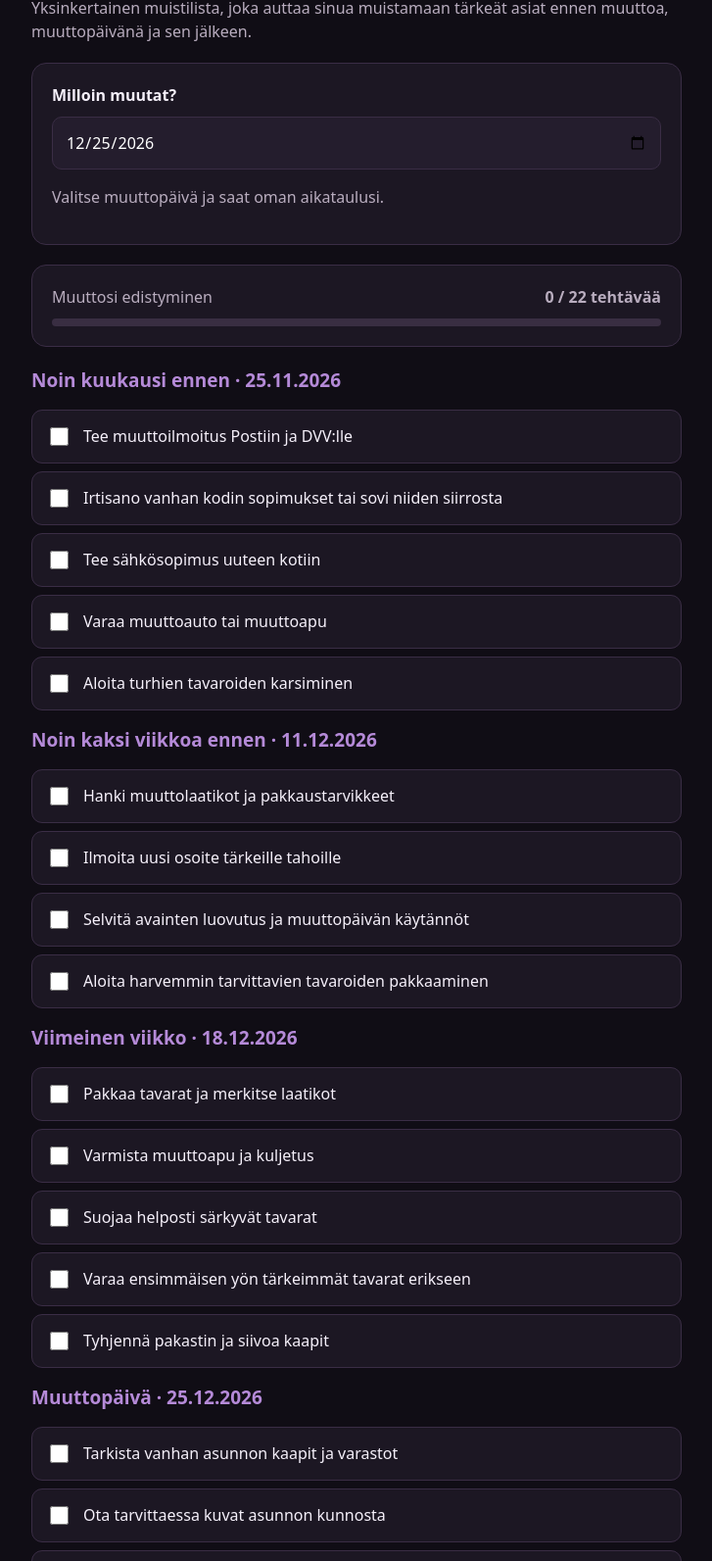
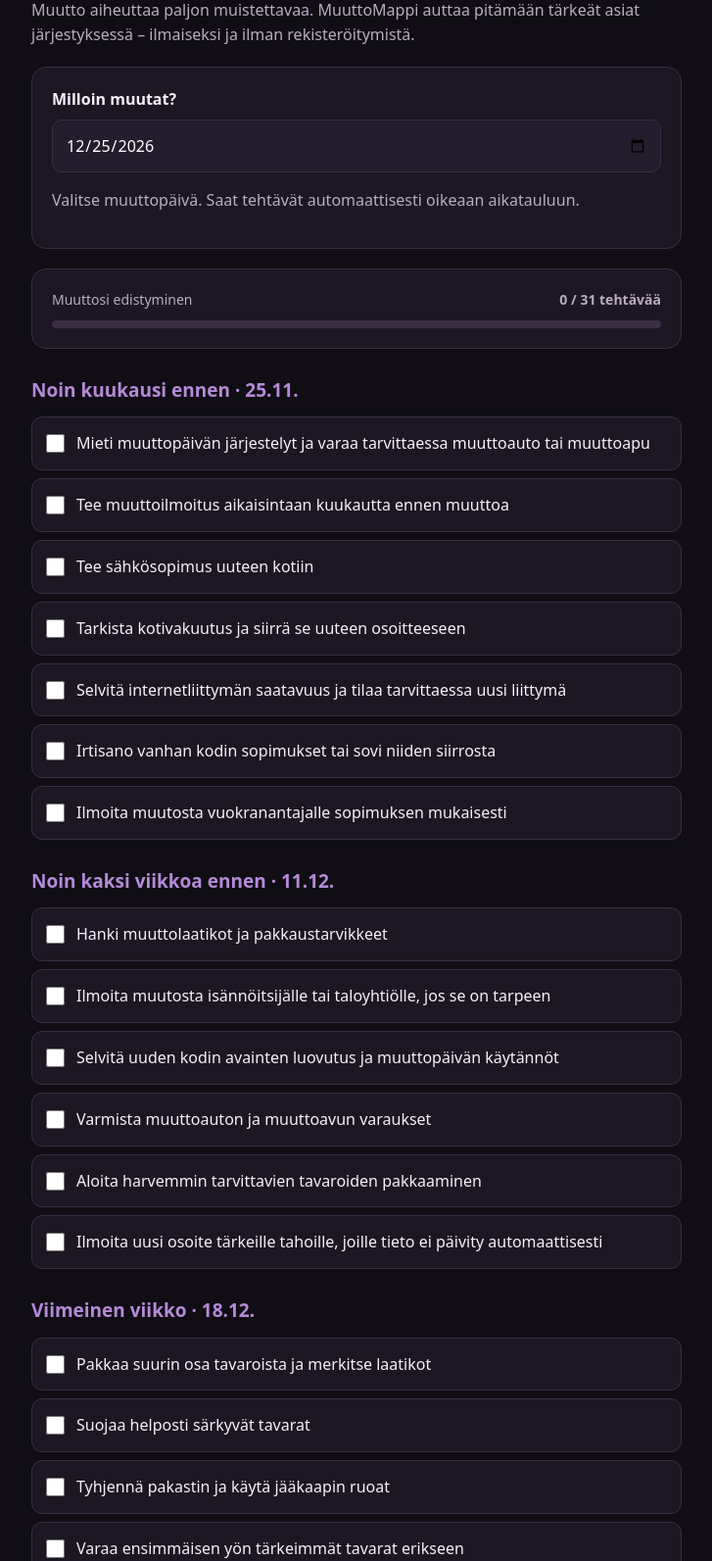
Before and after one commit to MuuttoMappi/MuuttoMappi, a plain HTML site: page index.html in a window 1280 px wide. Shown: the part 168-1761 px from the top of the page at 98% size, without its empty margins (276-1003 px from the left). Drawn offline with Linux system fonts and the light colour scheme.

Commit message:
Update index.html

```diff
--- a/index.html
+++ b/index.html
@@ -4,301 +4,175 @@
 <head>
 <meta charset="UTF-8">
 <meta name="viewport" content="width=device-width, initial-scale=1">
-<title>MuuttoMappi – Muuton muistilista</title>
+<meta name="theme-color" content="#100d15">
+<meta name="description" content="Ilmainen muuttajan muistilista. Valitse muuttopäivä ja näe mitä kannattaa tehdä ennen muuttoa, muuttopäivänä ja sen jälkeen.">
+<title>MuuttoMappi – Muuttajan muistilista</title>
 <style>
-:root {
-  --bg:#100d15;
-  --panel:#1c1723;
-  --purple:#b58ad8;
-  --text:#f5f0fa;
-  --muted:#b9adbf;
-  --line:#3a2d45;
-}
-* {box-sizing:border-box}
-body {
-  margin:0;
-  background:var(--bg);
-  color:var(--text);
-  font:16px/1.5 system-ui,sans-serif;
-}
-main {
-  max-width:700px;
-  margin:auto;
-  padding:30px 18px 50px;
-}
-.brand {
-  color:var(--purple);
-  font-size:13px;
-  font-weight:bold;
-  letter-spacing:3px;
-}
-h1 {
-  font-size:38px;
-  line-height:1.1;
-  margin:15px 0;
-}
-.lead,.hint {color:var(--muted)}
-.panel {
-  background:var(--panel);
-  border:1px solid var(--line);
-  border-radius:15px;
-  padding:20px;
-  margin:20px 0;
-}
-input[type=date] {
-  display:block;
-  width:100%;
-  padding:13px;
-  margin-top:10px;
-  background:#241d2d;
-  color:white;
-  border:1px solid var(--line);
-  border-radius:10px;
-  font:inherit;
-}
-.progress {
-  height:8px;
-  background:#392e42;
-  border-radius:20px;
-  overflow:hidden;
-}
-#fill {
-  height:100%;
-  width:0;
-  background:var(--purple);
-}
-.progressline {
-  display:flex;
-  justify-content:space-between;
-  color:var(--muted);
-  margin-bottom:10px;
-}
-h2 {
-  color:var(--purple);
-  font-size:19px;
-}
-.task {
-  display:flex;
-  gap:12px;
-  align-items:flex-start;
-  padding:14px;
-  margin:8px 0;
-  background:var(--panel);
-  border:1px solid var(--line);
-  border-radius:11px;
-}
-.task input {
-  width:19px;
-  height:19px;
-  accent-color:var(--purple);
-}
-.task.done span {
-  text-decoration:line-through;
-  color:var(--muted);
-}
-.links a {
-  display:block;
-  padding:13px;
-  margin:9px 0;
-  color:white;
-  background:#241d2d;
-  border:1px solid var(--line);
-  border-radius:10px;
-  text-decoration:none;
-}
-button {
-  padding:10px 15px;
-  color:white;
-  background:#241d2d;
-  border:1px solid var(--line);
-  border-radius:9px;
-}
-footer {
-  text-align:center;
-  color:var(--muted);
-  font-size:12px;
-  margin-top:35px;
-}
+:root{--bg:#100d15;--panel:#1c1723;--purple:#b58ad8;--text:#f5f0fa;--muted:#b9adbf;--line:#3a2d45}
+*{box-sizing:border-box}
+body{margin:0;background:var(--bg);color:var(--text);font:16px/1.55 system-ui,sans-serif}
+main{max-width:700px;margin:auto;padding:30px 18px 55px}
+.brand{color:var(--purple);font-size:13px;font-weight:bold;letter-spacing:3px}
+h1{font-size:38px;line-height:1.12;margin:15px 0}
+h2{color:var(--purple);font-size:19px;margin:0 0 12px}
+.lead,.hint,.small{color:var(--muted)}
+.panel{background:var(--panel);border:1px solid var(--line);border-radius:15px;padding:20px;margin:20px 0}
+input[type=date]{width:100%;padding:13px;margin-top:8px;background:#241d2d;color:white;border:1px solid var(--line);border-radius:10px;font:inherit}
+.progressline{display:flex;justify-content:space-between;gap:10px;color:var(--muted);margin-bottom:10px;font-size:14px}
+.progress{height:8px;background:#392e42;border-radius:20px;overflow:hidden}
+#fill{height:100%;width:0;background:var(--purple);transition:width .2s}
+.group{margin:28px 0}
+.group-date{font-size:13px;color:var(--muted);font-weight:normal}
+.task{display:flex;gap:12px;align-items:flex-start;padding:14px;margin:8px 0;background:var(--panel);border:1px solid var(--line);border-radius:11px;cursor:pointer}
+.task input{width:19px;height:19px;flex:0 0 auto;margin:3px 0 0;accent-color:var(--purple)}
+.task span{flex:1}
+.task.done span{text-decoration:line-through;color:var(--muted)}
+.links a{display:block;padding:13px;margin:9px 0;color:white;background:#241d2d;border:1px solid var(--line);border-radius:10px;text-decoration:none}
+.links a:hover{border-color:var(--purple)}
+button{padding:10px 15px;color:white;background:#241d2d;border:1px solid var(--line);border-radius:9px;font:inherit;cursor:pointer}
+.actions{text-align:right;margin-top:20px}
+footer{text-align:center;color:var(--muted);font-size:12px;margin-top:38px}
 </style>
 </head>
 <body>
 <main>
-
 <div class="brand">MUUTTOMAPPI</div>
-
 <h1>Muutto mielessä?<br>Muista nämä.</h1>
-
-<p class="lead">
-Yksinkertainen muistilista, joka auttaa sinua
-muistamaan tärkeät asiat ennen muuttoa,
-muuttopäivänä ja sen jälkeen.
-</p>
+<p class="lead">Muutto aiheuttaa paljon muistettavaa. MuuttoMappi auttaa pitämään tärkeät asiat järjestyksessä – ilmaiseksi ja ilman rekisteröitymistä.</p>
 
 <section class="panel">
-<label for="date"><strong>Milloin muutat?</strong></label>
+<strong>Milloin muutat?</strong>
 <input type="date" id="date">
-<p class="hint">Valitse muuttopäivä ja saat oman aikataulusi.</p>
+<p class="hint">Valitse muuttopäivä. Saat tehtävät automaattisesti oikeaan aikatauluun.</p>
 </section>
 
 <section class="panel">
-<div class="progressline">
-<span>Muuttosi edistyminen</span>
-<strong id="count">0 / 0</strong>
-</div>
-<div class="progress">
-<div id="fill"></div>
-</div>
+<div class="progressline"><span>Muuttosi edistyminen</span><strong id="count">0 / 0</strong></div>
+<div class="progress"><div id="fill"></div></div>
 </section>
 
 <div id="tasks"></div>
 
-<section>
+<section class="group">
 <h2>Hyödylliset palvelut</h2>
 <div class="links">
-<a href="https://www.posti.fi/henkiloille/muuttoilmoitus" target="_blank">Posti – muuttoilmoitus ↗</a>
-<a href="https://dvv.fi/muutto" target="_blank">Digi- ja väestötietovirasto ↗</a>
-<a href="https://www.suomi.fi/" target="_blank">Suomi.fi ↗</a>
+<a href="https://www.posti.fi/muuttaminen/muuttoilmoitus" target="_blank" rel="noopener">Posti – tee muuttoilmoitus ↗</a>
+<a href="https://www.suomi.fi/kansalaiselle/muuttaminen-ja-matkustaminen/muuttaminen/opas/muuttoilmoitus/nain-teet-muuttoilmoituksen" target="_blank" rel="noopener">Suomi.fi – muuttoilmoituksen ohjeet ↗</a>
+<a href="https://dvv.fi/muutto" target="_blank" rel="noopener">DVV – tietoa muuttamisesta ↗</a>
 </div>
 </section>
 
-<button onclick="resetTasks()">Nollaa rastit</button>
-
+<p class="small">Muistilista on yleisluontoinen. Kaikki tehtävät eivät koske jokaista muuttajaa. Tarkista omat sopimuksesi ja viranomaisohjeet.</p>
+<div class="actions"><button onclick="resetTasks()">Nollaa rastit</button></div>
 <footer>MuuttoMappi · Maksuton muuttajan muistilista</footer>
-
 </main>
 
 <script>
-const groups = [
-{
-title:"Noin kuukausi ennen",
-days:30,
-items:[
-"Tee muuttoilmoitus Postiin ja DVV:lle",
+const groups=[
+{title:"Noin kuukausi ennen",days:30,items:[
+"Mieti muuttopäivän järjestelyt ja varaa tarvittaessa muuttoauto tai muuttoapu",
+"Tee muuttoilmoitus aikaisintaan kuukautta ennen muuttoa",
+"Tee sähkösopimus uuteen kotiin",
+"Tarkista kotivakuutus ja siirrä se uuteen osoitteeseen",
+"Selvitä internetliittymän saatavuus ja tilaa tarvittaessa uusi liittymä",
 "Irtisano vanhan kodin sopimukset tai sovi niiden siirrosta",
-"Tee sähkösopimus uuteen kotiin",
-"Varaa muuttoauto tai muuttoapu",
-"Aloita turhien tavaroiden karsiminen"
-]
-},
-{
-title:"Noin kaksi viikkoa ennen",
-days:14,
-items:[
+"Ilmoita muutosta vuokranantajalle sopimuksen mukaisesti"
+]},
+{title:"Noin kaksi viikkoa ennen",days:14,items:[
 "Hanki muuttolaatikot ja pakkaustarvikkeet",
-"Ilmoita uusi osoite tärkeille tahoille",
-"Selvitä avainten luovutus ja muuttopäivän käytännöt",
-"Aloita harvemmin tarvittavien tavaroiden pakkaaminen"
-]
-},
-{
-title:"Viimeinen viikko",
-days:7,
-items:[
-"Pakkaa tavarat ja merkitse laatikot",
-"Varmista muuttoapu ja kuljetus",
+"Ilmoita muutosta isännöitsijälle tai taloyhtiölle, jos se on tarpeen",
+"Selvitä uuden kodin avainten luovutus ja muuttopäivän käytännöt",
+"Varmista muuttoauton ja muuttoavun varaukset",
+"Aloita harvemmin tarvittavien tavaroiden pakkaaminen",
+"Ilmoita uusi osoite tärkeille tahoille, joille tieto ei päivity automaattisesti"
+]},
+{title:"Viimeinen viikko",days:7,items:[
+"Pakkaa suurin osa tavaroista ja merkitse laatikot",
 "Suojaa helposti särkyvät tavarat",
+"Tyhjennä pakastin ja käytä jääkaapin ruoat",
 "Varaa ensimmäisen yön tärkeimmät tavarat erikseen",
-"Tyhjennä pakastin ja siivoa kaapit"
-]
-},
-{
-title:"Muuttopäivä",
-days:0,
-items:[
-"Tarkista vanhan asunnon kaapit ja varastot",
-"Ota tarvittaessa kuvat asunnon kunnosta",
+"Varmista avainten luovutuksen ja vanhan asunnon siivouksen järjestelyt",
+"Varmista, että muuttoilmoitus on tehty viimeistään viikon kuluessa muutosta"
+]},
+{title:"Muuttopäivä",days:0,items:[
+"Tarkista kaikki kaapit, varastot ja muut tilat ennen lähtöä",
+"Kirjaa vesi- ja sähkömittarien lukemat, jos niitä käytetään",
+"Ota kuvat vanhan asunnon kunnosta tarvittaessa",
+"Siivoa vanha asunto sovitun mukaisesti",
 "Palauta vanhan asunnon avaimet sovitusti",
-"Tarkista uuden kodin kunto"
-]
-},
-{
-title:"Muuton jälkeen",
-days:-2,
-items:[
-"Tarkista sähkön ja muiden palveluiden toiminta",
-"Päivitä osoite tarvittaville tahoille",
-"Tarkista kotivakuutuksen osoite",
-"Tutustu uuden kodin jätehuoltoon"
-]
-}
+"Tarkista uuden kodin kunto ja ota tarvittaessa kuvat"
+]},
+{title:"Muuton jälkeen",days:-2,items:[
+"Tee muuttoilmoitus viimeistään viikon kuluessa muutosta, jos et ole vielä tehnyt sitä",
+"Tarkista, että sähkösopimus ja internet toimivat",
+"Tarkista kotivakuutuksen osoitetiedot",
+"Ilmoita uusi osoite tahoille, joille se ei päivittynyt automaattisesti",
+"Tutustu uuden kodin jätehuoltoon ja lajitteluun",
+"Pura tärkeimmät tavarat ja tarkista, ettei mitään jäänyt vanhaan kotiin"
+]}
 ];
 
 const dateInput=document.getElementById("date");
-const tasks=document.getElementById("tasks");
+const root=document.getElementById("tasks");
+const today=new Date();
+today.setMinutes(today.getMinutes()-today.getTimezoneOffset());
+const defaultDate=new Date(today);
+defaultDate.setDate(defaultDate.getDate()+30);
+dateInput.value=defaultDate.toISOString().slice(0,10);
 
-let date=new Date();
-date.setDate(date.getDate()+30);
-dateInput.value=date.toISOString().slice(0,10);
+let checked={};
+try{checked=JSON.parse(localStorage.getItem("muuttomappi-v2")||"{}")}catch(e){checked={}}
 
-let checked=JSON.parse(
-localStorage.getItem("muuttomappi") || "{}"
-);
-
-function render() {
-tasks.innerHTML="";
-const moveDate=new Date(dateInput.value+"T12:00:00");
-
+function render(){
+root.innerHTML="";
+const move=new Date(dateInput.value+"T12:00:00");
 groups.forEach((group,g)=>{
 const section=document.createElement("section");
-section.innerHTML="<h2>"+group.title+"</h2>";
-
-const d=new Date(moveDate);
+section.className="group";
+const heading=document.createElement("h2");
+const d=new Date(move);
 d.setDate(d.getDate()-group.days);
-
-const heading=section.querySelector("h2");
-heading.textContent+=" · "+d.toLocaleDateString("fi-FI");
+heading.textContent=group.title+" · "+d.toLocaleDateString("fi-FI",{day:"numeric",month:"numeric"});
+section.appendChild(heading);
 
 group.items.forEach((item,i)=>{
 const key=g+"-"+i;
 const label=document.createElement("label");
 label.className="task"+(checked[key]?" done":"");
-
 const box=document.createElement("input");
 box.type="checkbox";
 box.checked=!!checked[key];
-
-box.onchange=()=>{
+box.addEventListener("change",()=>{
 checked[key]=box.checked;
-localStorage.setItem("muuttomappi",JSON.stringify(checked));
+localStorage.setItem("muuttomappi-v2",JSON.stringify(checked));
 render();
-};
-
+});
 const span=document.createElement("span");
 span.textContent=item;
-
 label.append(box,span);
-section.append(label);
+section.appendChild(label);
 });
-
-tasks.append(section);
+root.appendChild(section);
 });
-
 updateProgress();
 }
 
-function updateProgress() {
+function updateProgress(){
 let total=0,done=0;
-
-groups.forEach((group,g)=>{
-group.items.forEach((item,i)=>{
+groups.forEach((group,g)=>group.items.forEach((item,i)=>{
 total++;
-if(checked[g+"-"+i]) done++;
-});
-});
-
-document.getElementById("count").textContent=
-done+" / "+total+" tehtävää";
-
-document.getElementById("fill").style.width=
-(done/total*100)+"%";
+if(checked[g+"-"+i])done++;
+}));
+document.getElementById("count").textContent=done+" / "+total+" tehtävää";
+document.getElementById("fill").style.width=(done/total*100)+"%";
 }
 
-function resetTasks() {
+function resetTasks(){
+if(!confirm("Haluatko varmasti nollata kaikki rastit?"))return;
 checked={};
-localStorage.removeItem("muuttomappi");
+localStorage.removeItem("muuttomappi-v2");
 render();
 }
-
 dateInput.addEventListener("change",render);
 render();
 </script>
```
